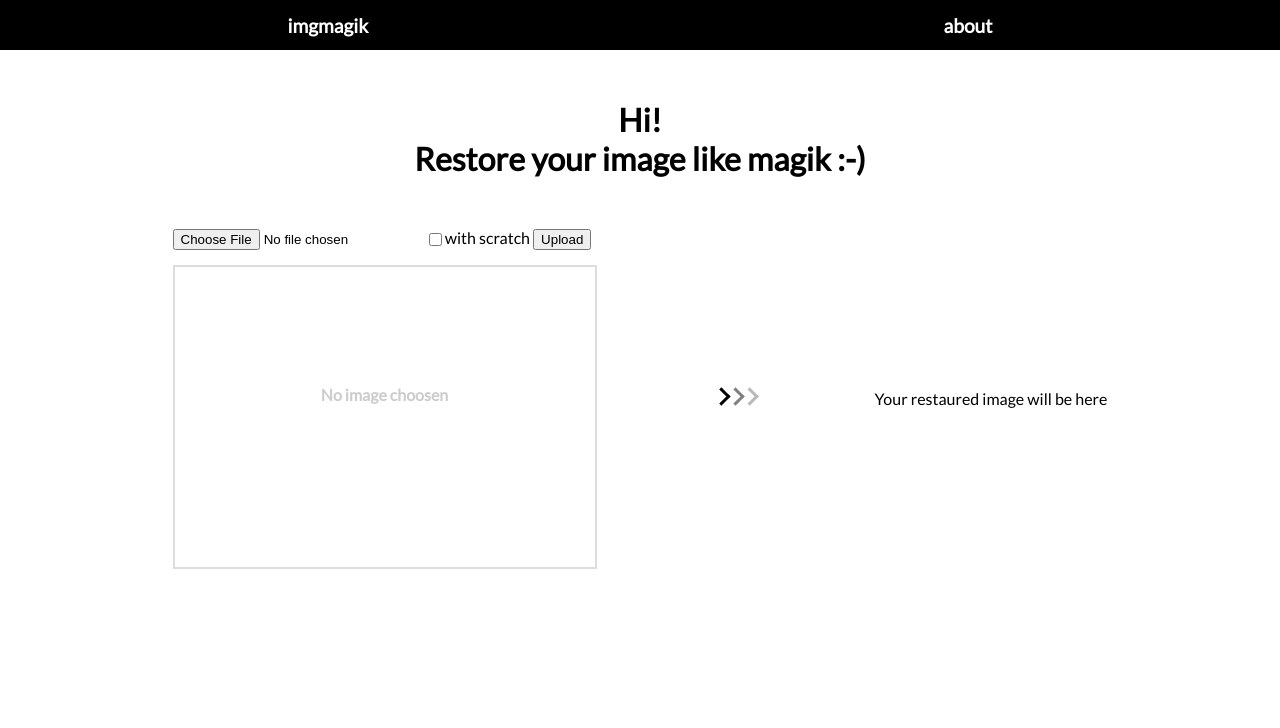
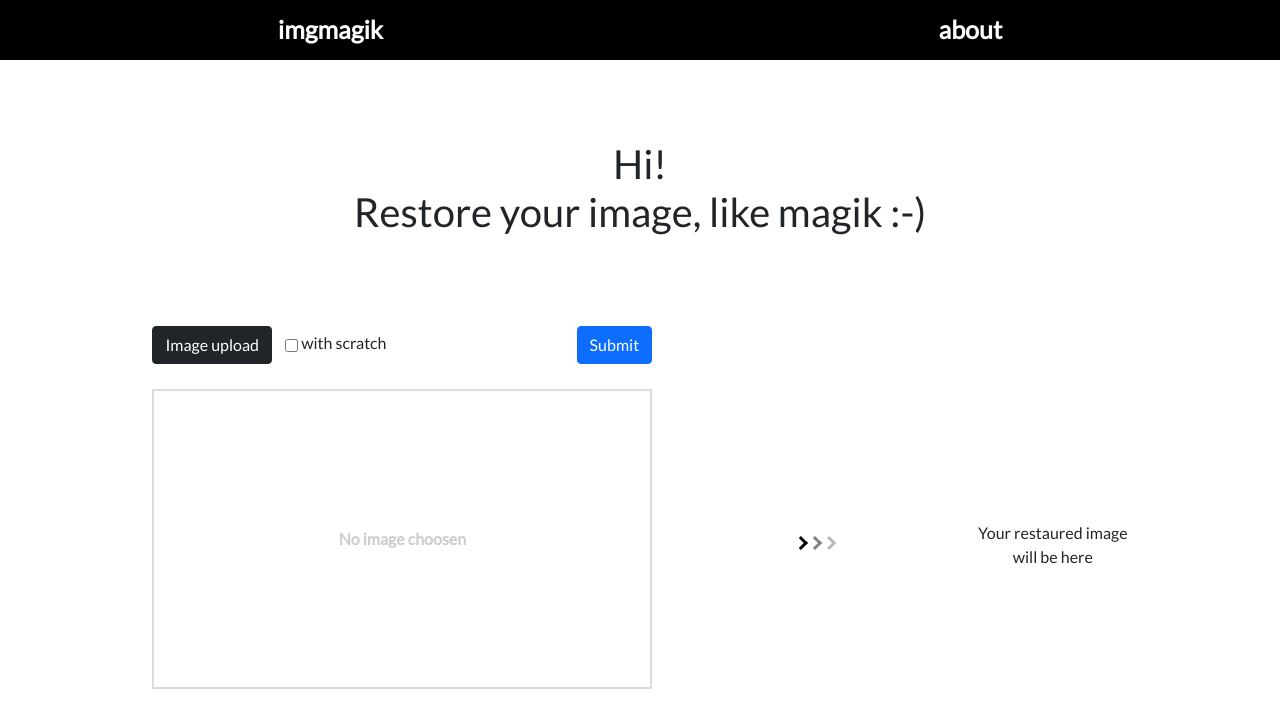
Before and after one commit to silver2v/img-magic, a Flask app: page / in a window 1280 px wide. Shown: the top 728 px of the page. Run offline with Flask 2, Linux system fonts and the light colour scheme; parts of the project's set-up code (start-up, migrations or seed data) failed here and were passed over.

Commit message:
front page is pratically ready (minus the examples)

```diff
--- a/app.py
+++ b/app.py
@@ -12,6 +12,9 @@
 ROOT_UPLOAD_FOLDER = 'static/uploads'
 OUTPUT_FOLDER = 'output/final_output'
 ALLOWED_EXTENSIONS = { 'png', 'jpg', 'jpeg', 'gif'}
+
+original = ""
+result = ""
 
 # Configure application
 app = Flask(__name__)
@@ -94,7 +97,7 @@
             # return redirect(url_for('download_file', name=filename))
 
             return render_template('result.html', original=original, result=result )
-            # return redirect(url_for('show_result'), original=original, result=result)
+            # return redirect(url_for('voila'))
 
     return render_template('index.html')
 
@@ -108,9 +111,9 @@
 def download_file(name):
     return send_from_directory(app.config["OUTPUT_FOLDER"], name)
 
-@app.route('/result')
-def show_result():
-    return render_template('result.html')
+@app.route('/voila')
+def voila():
+    return render_template('result.html', original=original)
 
 
 
--- a/static/styles.css
+++ b/static/styles.css
@@ -63,15 +63,17 @@
 font-family: "Helvetica Neue";
 }
 
-.navbar{
+.navbar1{
     display:flex;
-    height: 50px;
+    height: 60px;
     background-color: black;
     /* margin-top: 0px;
     padding-top: 0px;
     top: 0px; */
     /* flex-direction: row; */
     justify-content: space-around;
+    font-size: x-large;
+
 }
 
 .text-nav{
@@ -82,7 +84,7 @@
     padding-right:5px;
     justify-content: center;
     align-items: center;
-    font-size: larger;
+    font-size:25px;
     /* background-color: green; */
     /* vertical-align: middle;
     text-align: center; */
@@ -94,7 +96,7 @@
     color: inherit;
 }
 .image-preview {
-    width: 420px;
+    width: 500px;
     min-height: 300px;
     border: 2px solid #dddddd;
     margin-top: 15px;
@@ -109,7 +111,7 @@
 }
 
 .result-preview {
-    width: 400px;
+    width: 600px;
     min-height: 400px;
     /* border: 2px solid #dddddd; */
     margin-top: 15px;
@@ -149,7 +151,8 @@
     display: flex;
     margin-left: auto;
     margin-right: auto;
-    max-width: 80%;
+    margin-bottom: 20px;
+    max-width: 85%;
     flex-wrap: wrap;
     justify-content: space-around;
     /* justify-content: center; */
@@ -164,6 +167,23 @@
     margin: 0px;
 }
 
+.fileUpload {
+    position: relative;
+    overflow: hidden;
+    margin: 10px;
+}
+.fileUpload input.upload {
+    position: absolute;
+    top: 0;
+    right: 0;
+    margin: 0;
+    padding: 0;
+    font-size: 20px;
+    cursor: pointer;
+    opacity: 0;
+    filter: alpha(opacity=0);
+}
+
 /* old animation, used a gif */
 /* .loader{
     background: #000 url(static/loader1.gif) center;
--- a/templates/index.html
+++ b/templates/index.html
@@ -3,36 +3,44 @@
 <html lang="en">
     <head>
         <title>imgmagik app</title>
+        <link href="https://cdn.jsdelivr.net/npm/bootstrap@5.1.3/dist/css/bootstrap.min.css" rel="stylesheet" integrity="sha384-1BmE4kWBq78iYhFldvKuhfTAU6auU8tT94WrHftjDbrCEXSU1oBoqyl2QvZ6jIW3" crossorigin="anonymous">
         <link href="/static/styles.css" rel="stylesheet">
         <link href="/static/crazy-animation.css" rel="stylesheet">
+
 
     </head>
     <body>
 
-        <div class="navbar">
-            <div class="text-nav"><a href="/"><strong>imgmagik</strong></a></div>
+        <nav class="navbar1">
+            <div class="text-nav" style="font-size:25px;"><a href="/"><strong>imgmagik</strong></a></div>
 
             <div class="text-nav"><strong>about</strong></div>
-        </div>
+        </nav>
 
         {% if get_flashed_messages() %}
                {{ get_flashed_messages() | join(" ") }}
         {% endif %}
         <!-- <div id="loading"></div>
         <div id="content"> -->
-        <h1 style="margin-top:50px; margin-bottom: 50px;">Hi! <br>Restore your image like magik :-)</h1>
+        <h1 style="margin-top:80px; margin-bottom: 80px;">Hi! <br>Restore your image, like magik :-)</h1>
 
         <div id="wrapper">
             <div id="image-upload">
                 <form method="post" enctype="multipart/form-data">
+                    <div class="fileUpload btn btn-dark" style="margin-left:0px">
+                        <span>Image upload</span>
+                        <input type="file" name="file" id="inpFile" class="upload">
+                    </div>
 
-                    <input type="file" name="file" id="inpFile">
                     <label><input type="checkbox" id="extra" name="extra" value="extra"/> with scratch</label>
-                    <input type="submit" value="Upload" id="upload">
+
+                    <input type="submit" id="upload" value="Submit" class="btn btn-primary" style="margin-left:187px;">
+
+
 
                     <div class="image-preview" id="imagePreview">
                         <img src="" alt="Image Preview" class="image-preview__image">
-                        <span class="image-preview__default-text" style="padding-bottom:45px;">No image choosen</span>
+                        <span class="image-preview__default-text">No image choosen</span>
                     </div>
 
                 </form>
@@ -40,20 +48,20 @@
             </div>
 
             <!-- gambiarrei com o margin-top para alinhar -->
-            <div class="arrowed" style= "margin-top: 15px; margin-right:0px; margin-left:0px;">
+            <div class="arrowed" style= "margin-top: 100px; margin-right:0px; margin-left:0px;">
 			    <div class="arrow-6" ></div>
 		    </div>
 
             <!-- gambiarrei com o style abaixo para deixar alinhado com o quadrado do lado esquerdo -->
         <!-- <div class="result-preview" id="imagePreview" style="background-color: brown; margin:0px;"> -->
-            <span class="image-preview__default-text2" id="image-preview__default-text2">Your restaured image will be here</span>
+            <span class="image-preview__default-text2" id="image-preview__default-text2" style="text-align:center; margin-top: 85px;">Your restaured image <br>will be here</span>
 
             <!-- bellow is the first animation version -->
             <!-- <div class="loader" id="loader-anime"></div>   -->
 
             <!-- Crazy animation here -->
-            <div class="loader-anime2"> Please wait...</div>
-            <div class="mosaic-loader loader-anime2">
+            <div class="loader-anime2" style="margin-top:80px;"> Please wait...</div>
+            <div class="mosaic-loader loader-anime2" style="margin-top:80px;">
                 <div class="cell d-0"></div>
                 <div class="cell d-1"></div>
                 <div class="cell d-2"></div>
```
Also changed, not shown: templates/result.html (+6 -7 lines).
